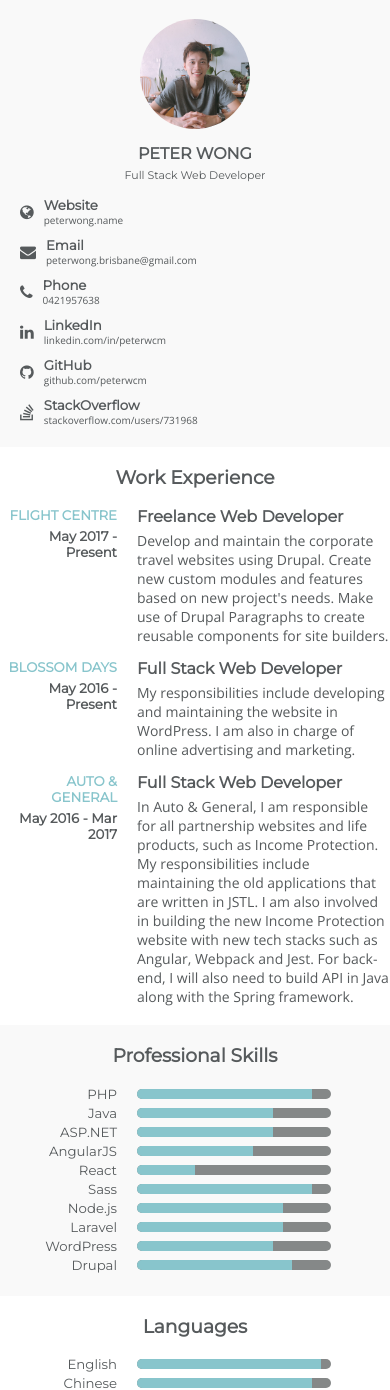
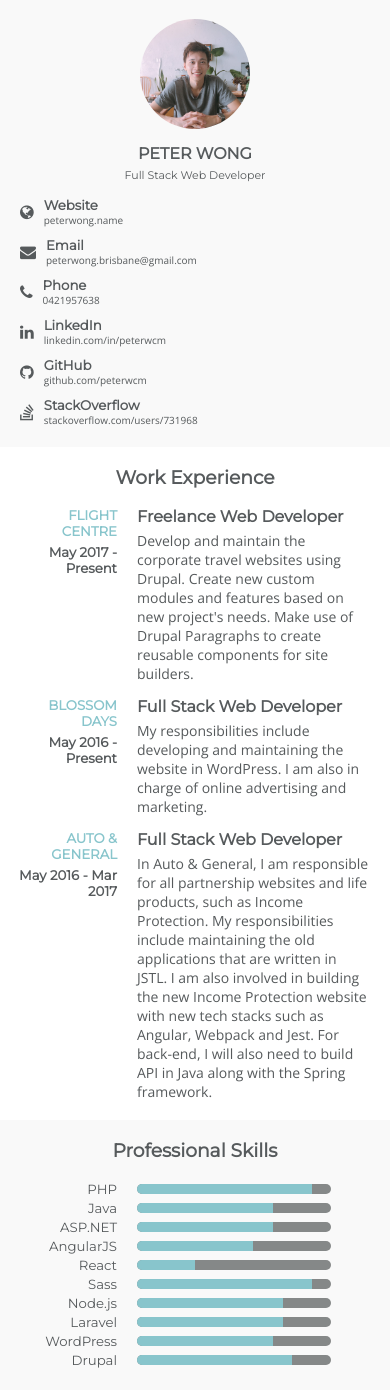
Before and after one commit to peterwcm/peterwong, a PHP site: page /resume.php in a window 390 px wide. Shown: the part 22-1412 px from the top of the page. Run offline with PHP 8.4, Linux system fonts and the light colour scheme; style sheets or scripts are compiled from the project's sources; some libraries are stand-ins or nearby versions; some web fonts are replaced.

Commit message:
mobile experience block style fixes

```diff
--- a/assets/sass/resume.scss
+++ b/assets/sass/resume.scss
@@ -131,6 +131,7 @@ a {
   flex-wrap: wrap;
 
   &__overview {
+    padding-left: 10px;
     width: 30%;
     text-align: right;
   }
@@ -147,7 +148,7 @@ a {
 
   &__details {
     width: 70%;
-    padding-left: 20px;
+    padding: 0 20px;
   }
 
   &__title {
```
